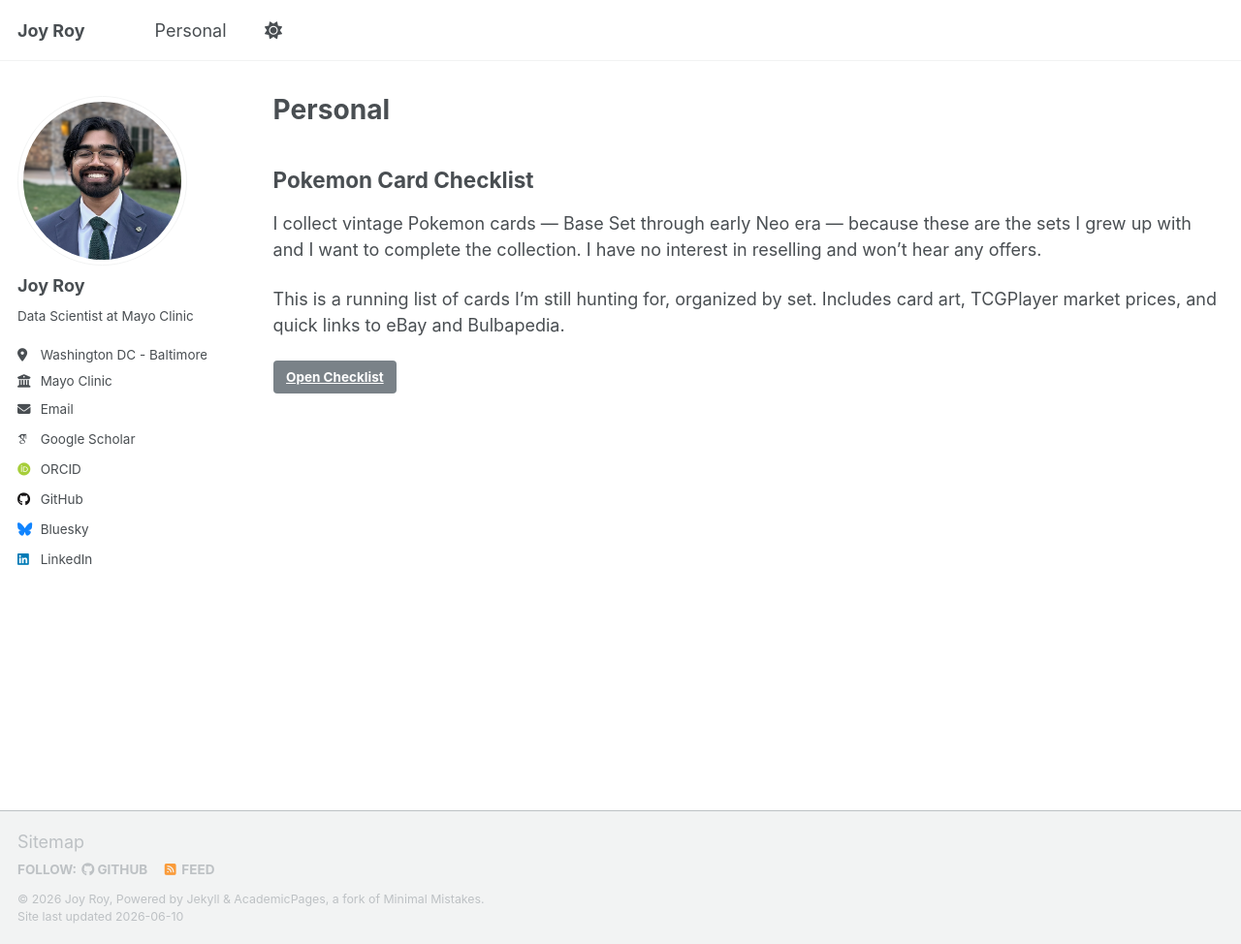
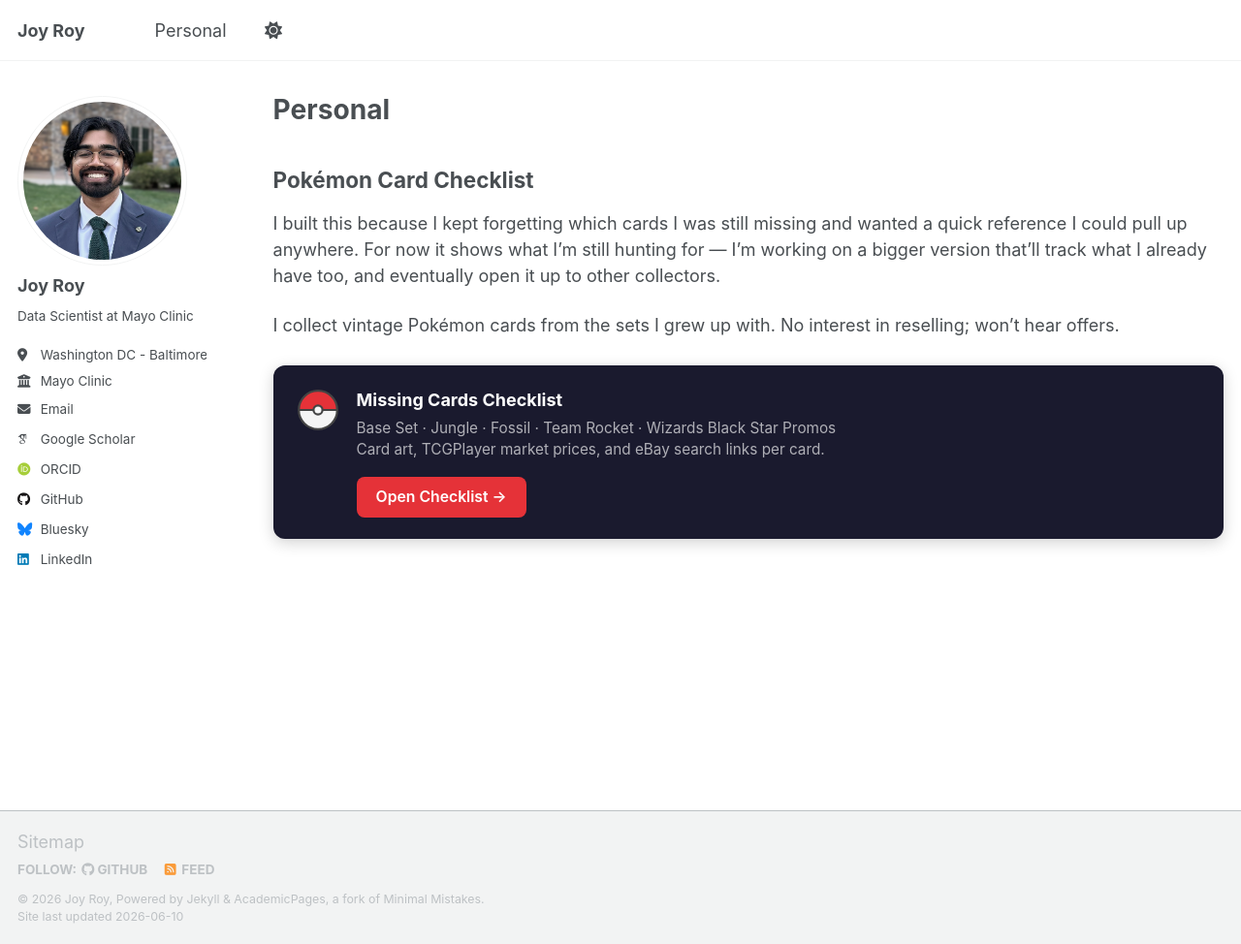
Before and after one commit to overjoyroy/overjoyroy.github.io, a Jekyll site: the page built from _pages/personal.md, in a window 1280 px wide and 974 px high. Shown: the whole window at 97% size. Built offline with Jekyll 4.4.1, drawn with Linux system fonts in a browser that asks for light colours; some web fonts are replaced; a script that is not in the unit is left out.

Commit message:
Redesign personal page: updated description, styled card banner for checklist link

```diff
--- a/_pages/personal.md
+++ b/_pages/personal.md
@@ -5,11 +5,20 @@
 author_profile: true
 ---
 
-## Pokemon Card Checklist
+## Pokémon Card Checklist
 
-I collect vintage Pokemon cards — Base Set through early Neo era — because these are the sets I grew up with and I want to complete the collection. I have no interest in reselling and won't hear any offers.
+I built this because I kept forgetting which cards I was still missing and wanted a quick reference I could pull up anywhere. For now it shows what I'm still hunting for — I'm working on a bigger version that'll track what I already have too, and eventually open it up to other collectors.
 
-This is a running list of cards I'm still hunting for, organized by set.
-Includes card art, TCGPlayer market prices, and quick links to eBay and Bulbapedia.
+I collect vintage Pokémon cards from the sets I grew up with. No interest in reselling; won't hear offers.
 
-[Open Checklist](/pokemon/missing_cards.html){: .btn .btn--primary}
+<div style="background:#1a1a2e;color:#fff;border-radius:12px;padding:22px 24px;margin:28px 0;display:flex;gap:18px;align-items:flex-start;box-shadow:0 4px 16px rgba(0,0,0,.18)">
+  <svg xmlns="http://www.w3.org/2000/svg" viewBox="0 0 100 100" width="44" height="44" aria-hidden="true" style="flex-shrink:0;margin-top:2px"><path d="M5 50 A45 45 0 0 1 95 50Z" fill="#e53238"/><path d="M5 50 A45 45 0 0 0 95 50Z" fill="#f5f5f5"/><circle cx="50" cy="50" r="45" fill="none" stroke="#444" stroke-width="5"/><line x1="5" y1="50" x2="95" y2="50" stroke="#444" stroke-width="5"/><circle cx="50" cy="50" r="13" fill="#444"/><circle cx="50" cy="50" r="8" fill="#f5f5f5"/></svg>
+  <div>
+    <div style="font-weight:700;font-size:1rem;margin-bottom:5px">Missing Cards Checklist</div>
+    <div style="font-size:.85rem;opacity:.65;margin-bottom:16px;line-height:1.5">Base Set · Jungle · Fossil · Team Rocket · Wizards Black Star Promos<br>Card art, TCGPlayer market prices, and eBay search links per card.</div>
+    <a href="/pokemon/missing_cards.html"
+       style="display:inline-block;background:#e53238;color:#fff;text-decoration:none;padding:9px 20px;border-radius:8px;font-size:.875rem;font-weight:600;transition:background .15s"
+       onmouseover="this.style.background='#c0272d'"
+       onmouseout="this.style.background='#e53238'">Open Checklist →</a>
+  </div>
+</div>
```
